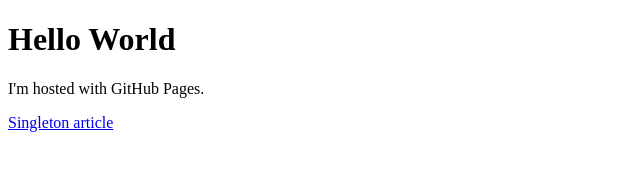
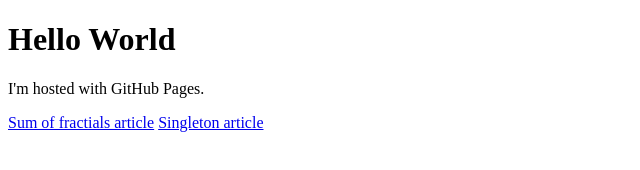
Before and after one commit to DarthRumata/DarthRumata.github.io, a plain HTML site: page index.html in a window 1280 px wide. Shown: the whole page, without its empty margins (0-640 px from the left). Drawn offline with Linux system fonts and the light colour scheme.

Commit message:
Update index.html

```diff
--- a/index.html
+++ b/index.html
@@ -3,6 +3,7 @@
 <body>
 <h1>Hello World</h1>
 <p>I'm hosted with GitHub Pages.</p>
+<a href="./sum_of_fractials_ver1.html">Sum of fractials article</a>
 <a href="./singleton.html">Singleton article</a>
 </body>
 </html>
```
